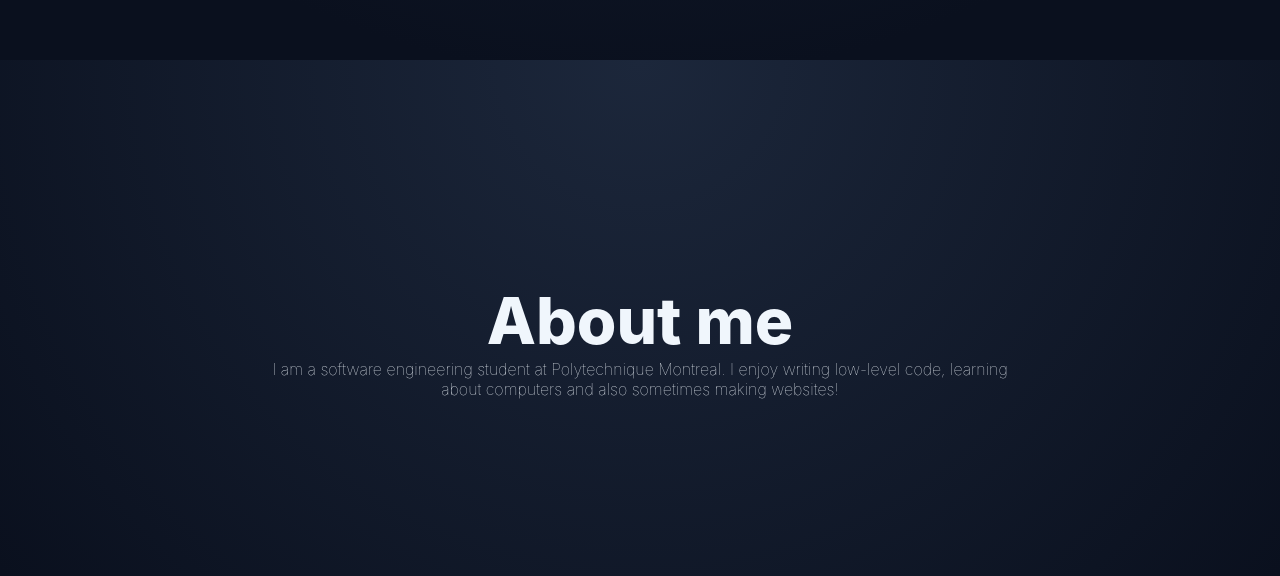
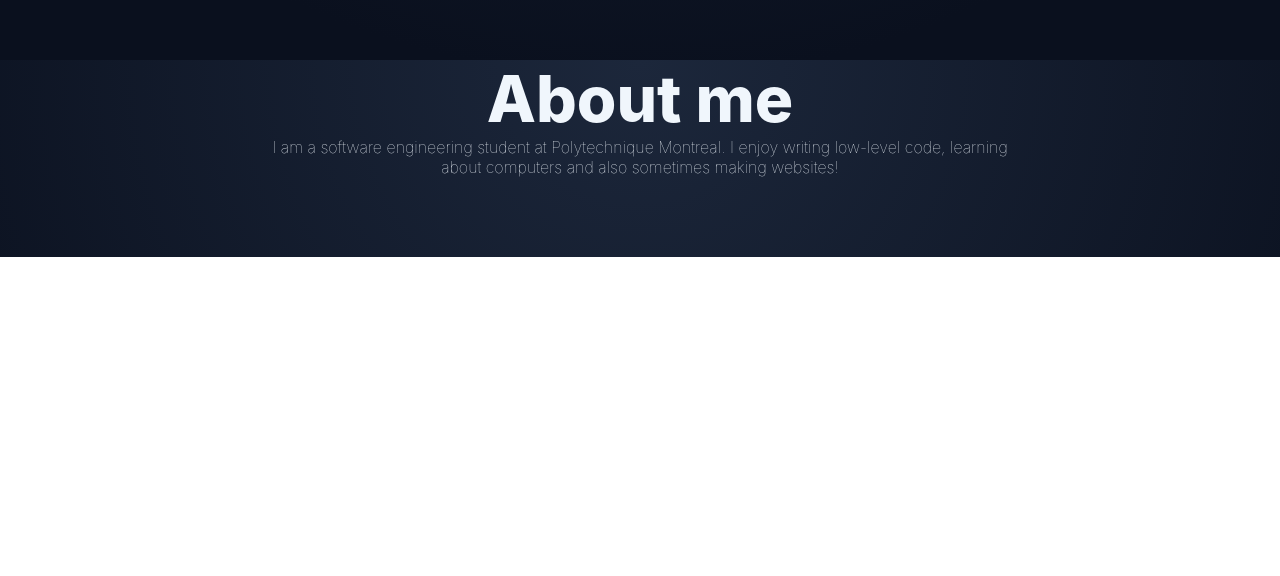
Before and after one commit to Aquamatic123/personal-website, a React (Vite) app: page / in a window 1280 px wide. Shown: the part 740-1316 px from the top of the page. After the commit the page ends 997 px from the top, so only its background shows below. Built offline with nearby package versions, Linux system fonts and the light colour scheme.

Commit message:
changed height and added padding

```diff
--- a/src/components/About.tsx
+++ b/src/components/About.tsx
@@ -20,13 +20,12 @@
 }
 
 const aboutContainer: React.CSSProperties = {
-  height : '90vh',
   display: 'flex',
   flexDirection: 'column',
   alignItems: 'center',
   justifyContent: 'center',
   maxWidth: '800px',
   margin: '0 auto',
-  padding: '0 2rem',
+  padding: '80px 2rem',
   textAlign: 'center'
 };
```
